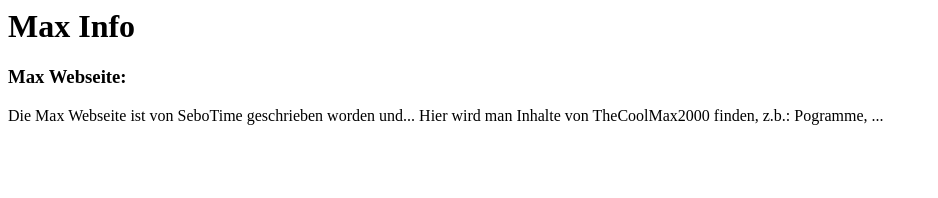
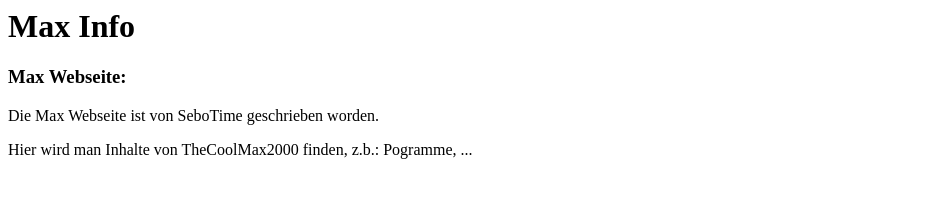
Before and after one commit to SeboTime/SeboTime.github.io, a plain HTML site: page Max/Info/index.html in a window 1280 px wide. Shown: the whole page, without its empty margins (0-938 px from the left). Drawn offline with Linux system fonts and the light colour scheme.

Commit message:
Update index.html

```diff
--- a/Max/Info/index.html
+++ b/Max/Info/index.html
@@ -4,10 +4,12 @@
     </head>
     <body>
         <h1>Max Info</h1>
-        <h3>Max Webseite:</h3>
-        <p>
-            Die Max Webseite ist von SeboTime geschrieben worden und...
-            Hier wird man Inhalte von TheCoolMax2000 finden, z.b.: Pogramme, ...
-        </p>
+        <div>
+            <h3>Max Webseite:</h3>
+            <div>
+                <p>Die Max Webseite ist von SeboTime geschrieben worden.</p>
+                <p>Hier wird man Inhalte von TheCoolMax2000 finden, z.b.: Pogramme, ...</p>
+            </div>
+        </div>
     </body>
 </html>
```
